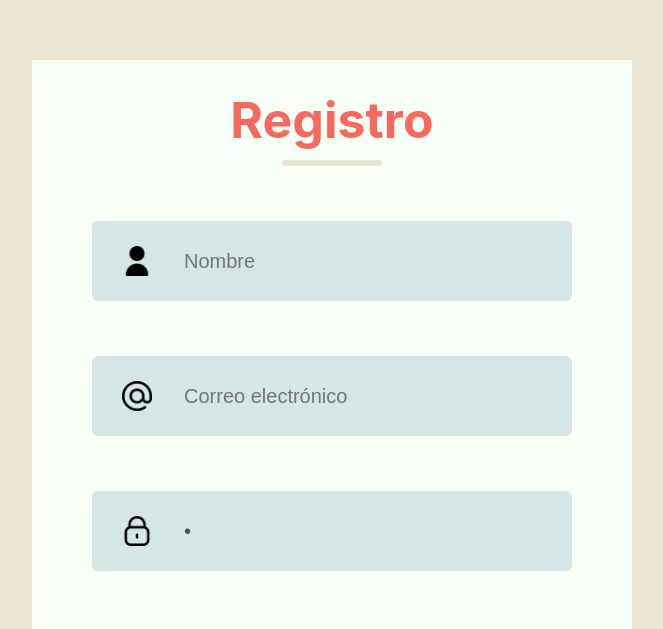
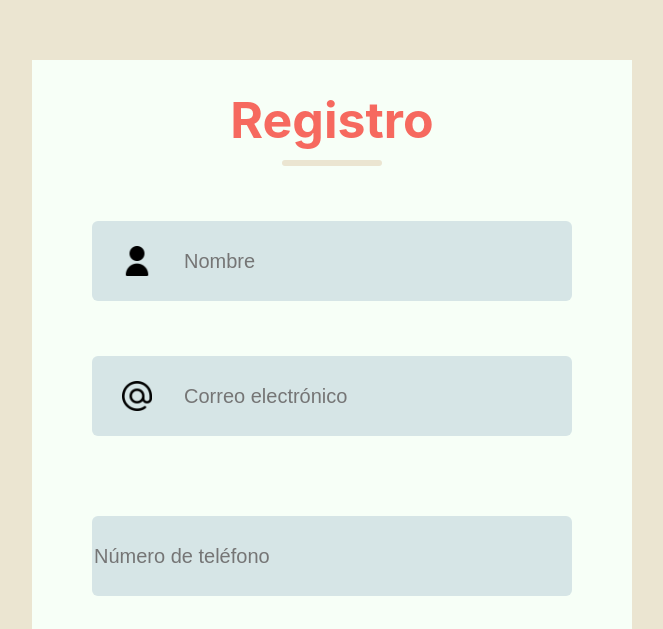
Before and after one commit to FridaToriz/vending_bot, a React (Create React App) app: page / in a window 1280 px wide. Shown: the part 140-769 px from the top of the page, without its empty margins (308-971 px from the left). Built offline with nearby package versions, Linux system fonts and the light colour scheme.

Commit message:
agregué campo de teléfono

```diff
--- a/src/Components/Assets/LSForm/LSForm.jsx
+++ b/src/Components/Assets/LSForm/LSForm.jsx
@@ -111,6 +111,16 @@ const LSFormulario = () => {
                     {emailError && <span className="error-message"> {emailError}</span>}
                 </div>
 
+                <div className="inputs">
+                    <div className="input">
+                        <input id="phone"
+                        type="text"
+                        pattern="/^[0-9]{10}$/"
+                        required
+                        placeholder="Número de teléfono"
+                    />
+                    </div>
+                </div>
             </div>
             <div className="inputs">
                 <div className="input">
```
